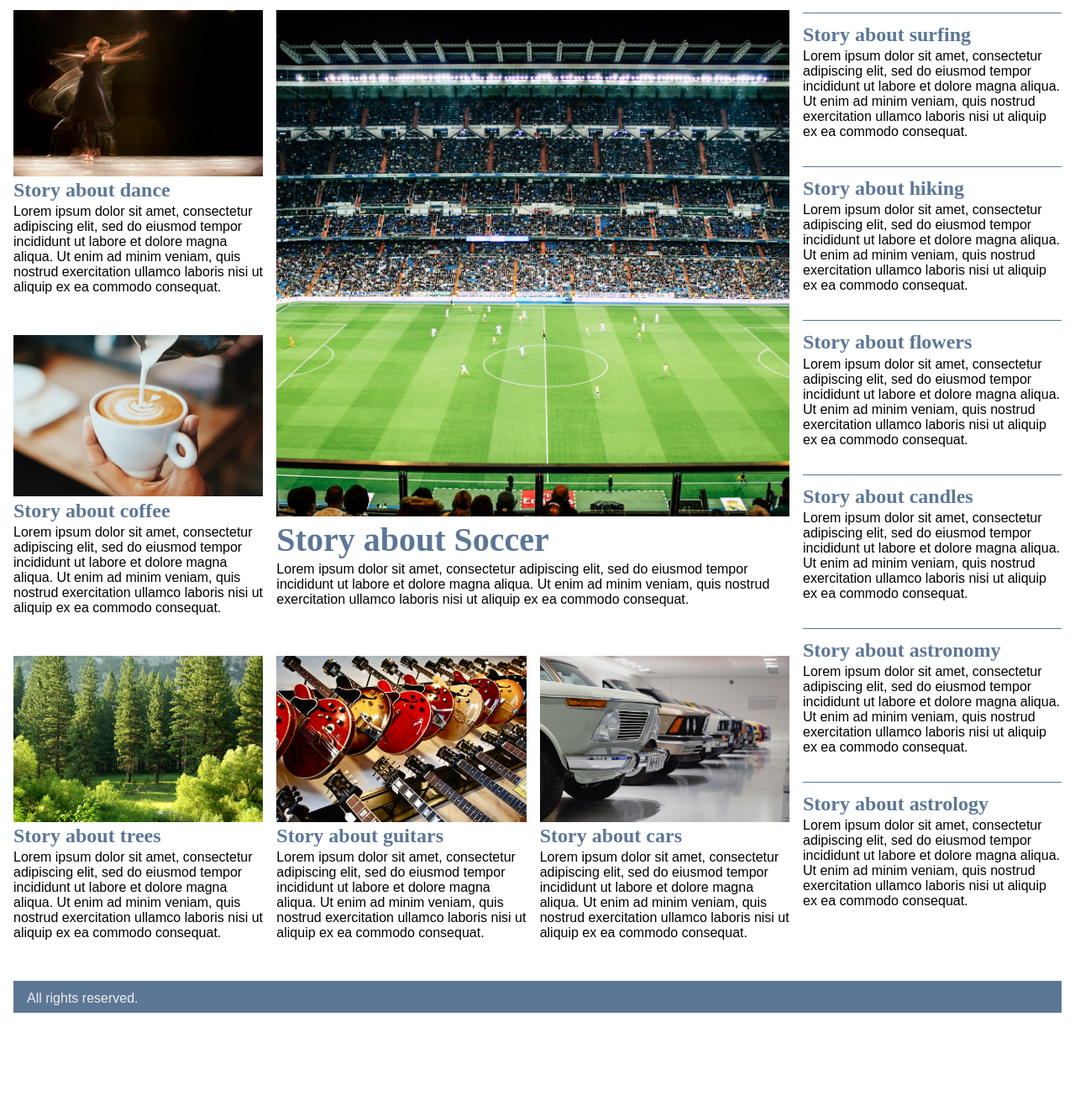
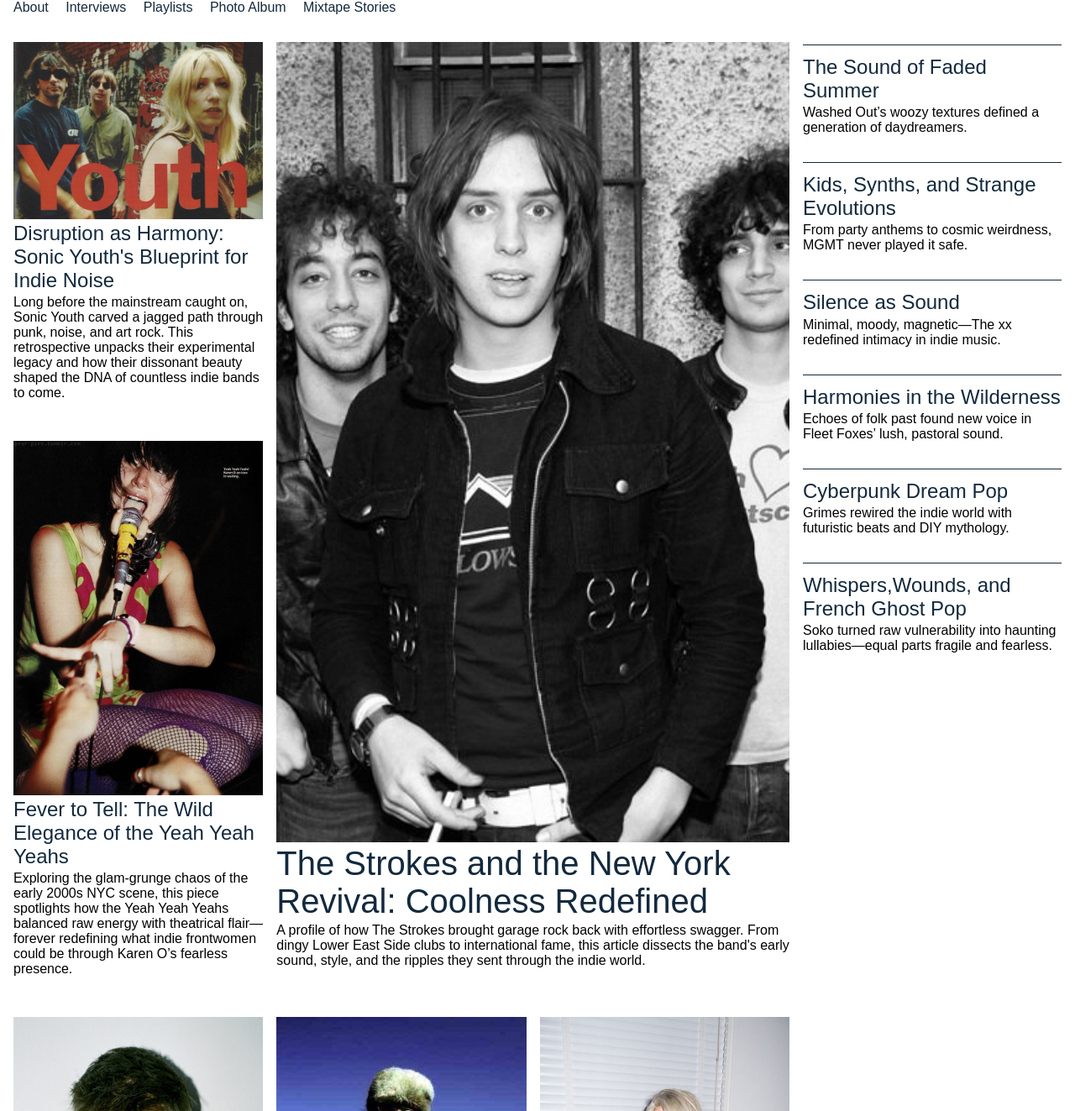
Before and after one commit to ScoutCarr/scoutcarr.github.io, a plain HTML site: page grc339/digital-magazine/index.html in a window 1280 px wide. Shown: the part 142-1465 px from the top of the page at 84% size. Before the commit the page ends 1348 px from the top, so only its background shows below. Drawn offline with Linux system fonts and the light colour scheme; a web font is replaced by a local one.

Commit message:
Add files via upload

```diff
--- a/grc339/digital-magazine/index.html
+++ b/grc339/digital-magazine/index.html
@@ -2,29 +2,30 @@
     <html lang="en">
         <head>
             <meta charset="UTF-8" />
-            <meta name="viewport" content="width=device-width, initial-scale=1" /> <!-- You need this to proper scale in actual mobile devices.-->
-             <!-- Don’t forget to link to your CSS here. -->
+            <meta name="viewport" content="width=device-width, initial-scale=1" />
              <link rel="stylesheet" href="style.css">
-            <title>Scout Carr</title> <!-- This will be replaced with the actual name of the publication later.  -->
+             <link rel="stylesheet" href="https://use.typekit.net/smi8bpw.css">
+             <title>Scout Carr</title>
 
-            <!-- Helpful meta tags to fight GitHub aggresive caching-->
+
                 <meta http-equiv="Cache-Control" content="no-cache, no-store, must-revalidate" />
                 <meta http-equiv="Pragma" content="no-cache" />
                 <meta http-equiv="Expires" content="0" />
+
 
         </head>
 
         <body>
             <div class="home-container">
                 <header>
-                    <h1><a href="index.html"><img src="logo.svg" alt="Cool Logo"></a></h1>
+                    <h1><a href="index.html"><img src="Logo.svg" alt="Echoes of the Underground Logo"></a></h1>
                 <nav>
                     <ul>
-                        <li><a href="#">Style</a></li>
-                        <li><a href="#">Music</a></li>
-                        <li><a href="#">Wellbeing</a></li>
-                        <li><a href="#">Sports</a></li>
-                        <li><a href="#">Opinion</a></li>
+                        <li><a href="#">About</a></li>
+                        <li><a href="#">Interviews</a></li>
+                        <li><a href="#">Playlists</a></li>
+                        <li><a href="#">Photo Album</a></li>
+                        <li><a href="#">Mixtape Stories</a></li>
                     </ul>
 
                 </nav>
@@ -33,19 +34,17 @@
                 <main>
                     <section class="mainstory">
                         <a href="mainstory.html">
-                            <figure><img src="soccer-1.jpg" alt="Soccer Image"></figure>
-                            <h2>Story about Soccer</h2>
-                            <p>Lorem ipsum dolor sit amet, consectetur adipiscing elit, sed do eiusmod tempor incididunt ut labore et dolore magna aliqua. Ut enim ad minim veniam, quis nostrud exercitation ullamco laboris nisi ut aliquip ex ea commodo consequat.</p>
+                            <figure><img src="Strokes.jpg" alt="Image of the band: The Strokes"></figure>
+                            <h2>The Strokes and the New York Revival: Coolness Redefined</h2>
+                            <p>A profile of how The Strokes brought garage rock back with effortless swagger. From dingy Lower East Side clubs to international fame, this article dissects the band's early sound, style, and the ripples they sent through the indie world.</p>
                         </a>
                     </section>
 
-                    <section class="secondary"> <!-- Teaser for a secondary story, with images. You want to give it a different class. -->
+                    <section class="secondary">
                         <a href="#">
-                            <figure><img src="dance-1.jpg" alt="Dance Image"></figure>
-                            <!-- Here, you’ll include an image in an img element, that will be inside a figure element. You don’t need a caption, but include an empty alt attribute. -->
-                            <!-- Include the heading (h2) and filler text (p) for the main story. -->
-                            <h2>Story about dance</h2>
-                            <p>Lorem ipsum dolor sit amet, consectetur adipiscing elit, sed do eiusmod tempor incididunt ut labore et dolore magna aliqua. Ut enim ad minim veniam, quis nostrud exercitation ullamco laboris nisi ut aliquip ex ea commodo consequat.</p>
+                            <figure><img src="Sonic Youth.jpg" alt="Sonic Youth band image"></figure>
+                            <h2>Disruption as Harmony: Sonic Youth's Blueprint for Indie Noise</h2>
+                            <p>Long before the mainstream caught on, Sonic Youth carved a jagged path through punk, noise, and art rock. This retrospective unpacks their experimental legacy and how their dissonant beauty shaped the DNA of countless indie bands to come.</p>
 
                         </a>
                     </section>
@@ -54,39 +53,41 @@
 
                     <section class="secondary"> <!-- Teaser for a tertiary story, with no images. You want to give it a third class. -->
                         <a href="#">
-                            <figure><img src="coffee-1.jpg" alt="Dance Image"></figure>
+                            <figure><img src="Karen O.jpg" alt="Image of Karen o singing"></figure>
                             <!-- Include the heading (h2, yes h2 again, you can style it different in CSS if you give your section with secondary stories a different class) and filler text (p) for the main story. -->
-                            <h2>Story about coffee</h2>
-                            <p>Lorem ipsum dolor sit amet, consectetur adipiscing elit, sed do eiusmod tempor incididunt ut labore et dolore magna aliqua. Ut enim ad minim veniam, quis nostrud exercitation ullamco laboris nisi ut aliquip ex ea commodo consequat.</p>
+                            <h2>Fever to Tell: The Wild Elegance of the Yeah Yeah Yeahs</h2>
+                            <p>Exploring the glam-grunge chaos of the early 2000s NYC scene, this piece spotlights how the Yeah Yeah Yeahs balanced raw energy with theatrical flair—forever redefining what indie frontwomen could be through Karen O’s fearless presence.</p>
                         </a>
                     </section>
 
                     <section class="secondary"> <!-- Teaser for a secondary story, with images. You want to give it a different class. -->
                         <a href="#">
-                            <figure><img src="trees-1.jpg" alt="Trees Image"></figure>
+                            <figure><img src="LCD.jpg" alt="Image of LCD Soundsystem"></figure>
 
-                            <h2>Story about trees</h2>
-                            <p>Lorem ipsum dolor sit amet, consectetur adipiscing elit, sed do eiusmod tempor incididunt ut labore et dolore magna aliqua. Ut enim ad minim veniam, quis nostrud exercitation ullamco laboris nisi ut aliquip ex ea commodo consequat.</p>
+                            <h2>Dancefloor Nostalgia: LCD Soundsystem and the Sound of Letting Go</h2>
+                            <p>Part dance-punk, part existential monologue, LCD Soundsystem made indie kids dance—and think. This article traces James Murphy’s ironic sincerity and how LCD captured the millennial sense of loss, longing, and groove.
+
+</p>
 
                         </a>
                     </section>
 
                         <section class="secondary"> <!-- Teaser for a secondary story, with images. You want to give it a different class. -->
                             <a href="#">
-                                <figure><img src="guitars-1.jpg" alt="Guitars Image"></figure>
+                                <figure><img src="BJM.jpg" alt="Image of BJM graphic"></figure>
 
-                                <h2>Story about guitars</h2>
-                                <p>Lorem ipsum dolor sit amet, consectetur adipiscing elit, sed do eiusmod tempor incididunt ut labore et dolore magna aliqua. Ut enim ad minim veniam, quis nostrud exercitation ullamco laboris nisi ut aliquip ex ea commodo consequat.</p>
+                                <h2>Meltdown and Myth: The Cult Legacy of The Brian Jonestown Massacre</h2>
+                                <p>Fueled by chaos and vision, The Brian Jonestown Massacre embodied both the brilliance and volatility of the underground. We revisit the band’s tangled history, sonic experiments, and the enduring lore that keeps fans digging deeper.</p>
 
                             </a>
                             </section>
 
                             <section class="secondary"> <!-- Teaser for a secondary story, with images. You want to give it a different class. -->
                                 <a href="#">
-                                    <figure><img src="cars-1.jpg" alt="Cars Image"></figure>
+                                    <figure><img src="Sky F.jpg" alt="Image of Sky F"></figure>
 
-                                    <h2>Story about cars</h2>
-                                    <p>Lorem ipsum dolor sit amet, consectetur adipiscing elit, sed do eiusmod tempor incididunt ut labore et dolore magna aliqua. Ut enim ad minim veniam, quis nostrud exercitation ullamco laboris nisi ut aliquip ex ea commodo consequat.</p>
+                                    <h2>Haunted Pop: Sky Ferreira and the Ghosts of India Stardom</h2>
+                                    <p>Sky Ferreira blurred the lines between pop star and underground icon. This piece explores her troubled rise, cult status, and the vulnerability in her music that made her feel like an outsider with a spotlight.</p>
 
                                 </a>
                                 </section>
@@ -95,43 +96,43 @@
                                 <section class="tertiary"> <!-- Teaser for a secondary story, with images. You want to give it a different class. -->
                                     <a href="#"></a>
 
-                                        <h2>Story about surfing</h2>
-                                        <p>Lorem ipsum dolor sit amet, consectetur adipiscing elit, sed do eiusmod tempor incididunt ut labore et dolore magna aliqua. Ut enim ad minim veniam, quis nostrud exercitation ullamco laboris nisi ut aliquip ex ea commodo consequat.</p>
+                                        <h2>The Sound of Faded Summer</h2>
+                                        <p>Washed Out’s woozy textures defined a generation of daydreamers.</p>
                                     </section>
 
                             <section class="tertiary"> <!-- Teaser for a secondary story, with images. You want to give it a different class. -->
                                     <a href="#"></a>
 
-                                        <h2>Story about hiking</h2>
-                                        <p>Lorem ipsum dolor sit amet, consectetur adipiscing elit, sed do eiusmod tempor incididunt ut labore et dolore magna aliqua. Ut enim ad minim veniam, quis nostrud exercitation ullamco laboris nisi ut aliquip ex ea commodo consequat.</p>
+                                        <h2>Kids, Synths, and Strange Evolutions</h2>
+                                        <p>From party anthems to cosmic weirdness, MGMT never played it safe.</p>
                                     </section>
 
                                     <section class="tertiary"> <!-- Teaser for a secondary story, with images. You want to give it a different class. -->
                                         <a href="#"></a>
 
-                                            <h2>Story about flowers</h2>
-                                            <p>Lorem ipsum dolor sit amet, consectetur adipiscing elit, sed do eiusmod tempor incididunt ut labore et dolore magna aliqua. Ut enim ad minim veniam, quis nostrud exercitation ullamco laboris nisi ut aliquip ex ea commodo consequat.</p>
+                                            <h2>Silence as Sound</h2>
+                                            <p>Minimal, moody, magnetic—The xx redefined intimacy in indie music.</p>
                                         </section>
                               <section class="tertiary"> <!-- Teaser for a secondary story, with images. You want to give it a different class. -->
                                             <a href="#"></a>
 
-                                                <h2>Story about candles</h2>
-                                                <p>Lorem ipsum dolor sit amet, consectetur adipiscing elit, sed do eiusmod tempor incididunt ut labore et dolore magna aliqua. Ut enim ad minim veniam, quis nostrud exercitation ullamco laboris nisi ut aliquip ex ea commodo consequat.</p>
+                                                <h2>Harmonies in the Wilderness</h2>
+                                                <p>Echoes of folk past found new voice in Fleet Foxes’ lush, pastoral sound.</p>
                                             </section>
 
 
                                             <section class="tertiary"> <!-- Teaser for a secondary story, with images. You want to give it a different class. -->
                                                 <a href="#"></a>
 
-                                                    <h2>Story about astronomy</h2>
-                                                    <p>Lorem ipsum dolor sit amet, consectetur adipiscing elit, sed do eiusmod tempor incididunt ut labore et dolore magna aliqua. Ut enim ad minim veniam, quis nostrud exercitation ullamco laboris nisi ut aliquip ex ea commodo consequat.</p>
+                                                    <h2>Cyberpunk Dream Pop</h2>
+                                                    <p>Grimes rewired the indie world with futuristic beats and DIY mythology.</p>
                                                 </section>
 
                                                 <section class="tertiary"> <!-- Teaser for a secondary story, with images. You want to give it a different class. -->
                                                     <a href="#"></a>
 
-                                                        <h2>Story about astrology</h2>
-                                                        <p>Lorem ipsum dolor sit amet, consectetur adipiscing elit, sed do eiusmod tempor incididunt ut labore et dolore magna aliqua. Ut enim ad minim veniam, quis nostrud exercitation ullamco laboris nisi ut aliquip ex ea commodo consequat.</p>
+                                                        <h2>Whispers,Wounds, and French Ghost Pop</h2>
+                                                        <p>Soko turned raw vulnerability into haunting lullabies—equal parts fragile and fearless.</p>
                                                     </section>
 
 
--- a/grc339/digital-magazine/style.css
+++ b/grc339/digital-magazine/style.css
@@ -16,7 +16,9 @@ img {
 }
 
 body {
-    font-family: sans-serif;
+font-family: "helvetica-lt-pro", sans-serif;
+font-weight: 300;
+font-style: normal;
 }
 
 
@@ -31,7 +33,7 @@ div.container, div.home-container {
 }
 
 h1 {
-    width: 6em;
+    width: 20em;
     margin-top: 1em;
 }
 
@@ -49,15 +51,16 @@ header, h2, p {
 
 h2 {
     font-size: 2.5em;
-    font-family: serif;
-    font-weight: bold;
+    font-family: "helvetica-lt-pro", sans-serif;
+    font-weight: 400;
+    font-style: normal;
 }
 
 article h2 {
     font-size: 2.5em;
     margin-top: 1em;
     margin-bottom: .5em;
-    color:rgb(92, 118, 150);
+    color:#13293D
 }
 
 article p {
@@ -75,26 +78,26 @@ section.secondary h2 {
 
 aside {
     margin-top: 1em;
-    background-color: rgb(204,207,251);
+    background-color:#F9C80E;
     padding: 1em .5em;
 }
 
 aside section.secondary h2 {
     font-size: 1em;
-    color:rgb(92, 118, 150)
+    color:rrgb(92, 118, 150)
 }
 
 section.tertiary h2 {
-    border-top: 1px solid rgb(92, 118, 150);
+    border-top: 1px solid #13293D;
     padding-top: .5em;
-    color:rgb(92, 118, 150);
+    color:#13293D;
     font-size: 1.5em;
 
 }
 
 a {
     text-decoration: none;
-    color:rgb(92, 118, 150);
+    color:#13293D;
 }
 
 /* nav {
@@ -106,8 +109,10 @@ nav ul li {
 }
 
 nav ul li a {
-    font-weight: bold;
-    color: rgb(92, 118, 150);
+    font-family: "helvetica-lt-pro", sans-serif;
+    font-weight: 400;
+    font-style: normal;
+    color:#13293D;
 }
 
 nav ul {
@@ -116,25 +121,27 @@ nav ul {
 }
 
 nav ul li a:hover{
-    color: rgb(255,0,0);
+    color:#F9C80E;
 }
 
 figcaption {
-    color: rgb(135, 135, 135);
+    color:#8B786D;
     font-style: italic;
     margin: .2rem .5rem 1em;
 }
 
 footer {
-    background-color: rgb(92, 118, 150);
-    font-family: sans-serif;
+    background-color:#8B786D;
+    font-family: "helvetica-lt-pro", sans-serif;
+    font-weight: 300;
+    font-style: italic;
     padding: .5em;
     width: 100%;
     box-sizing: border-box;
 }
 
 footer p {
-    color:rgb(238,238,238);
+    color:#13293D;
     margin-left: 0.5em;
     margin-bottom: 0em;
 }
@@ -151,11 +158,11 @@ footer p {
     nav ul li{
         display: inline;
         margin-right: 1em;
-        color:rgb(92, 118, 150);
+        color:#13293D;
     }
 
     figcaption {
-        color:rgb(135, 135, 135);
+        color:#13293D;
         font-style: italic;
         margin: .2rem 0 1em;
     }
```
Also changed, not shown: grc339/digital-magazine/mainstory.html (+40 -38 lines), grc339/digital-magazine/BJM.jpg (added), grc339/digital-magazine/Karen O.jpg (added), grc339/digital-magazine/LCD.jpg (added), grc339/digital-magazine/Logo.svg (added), grc339/digital-magazine/Sky F.jpg (added), grc339/digital-magazine/Sonic Youth.jpg (added), grc339/digital-magazine/Strokes 2.jpeg (added), grc339/digital-magazine/Strokes 3 Large.jpeg (added), grc339/digital-magazine/Strokes 4.jpeg (added), grc339/digital-magazine/Strokes.jpg (added).
